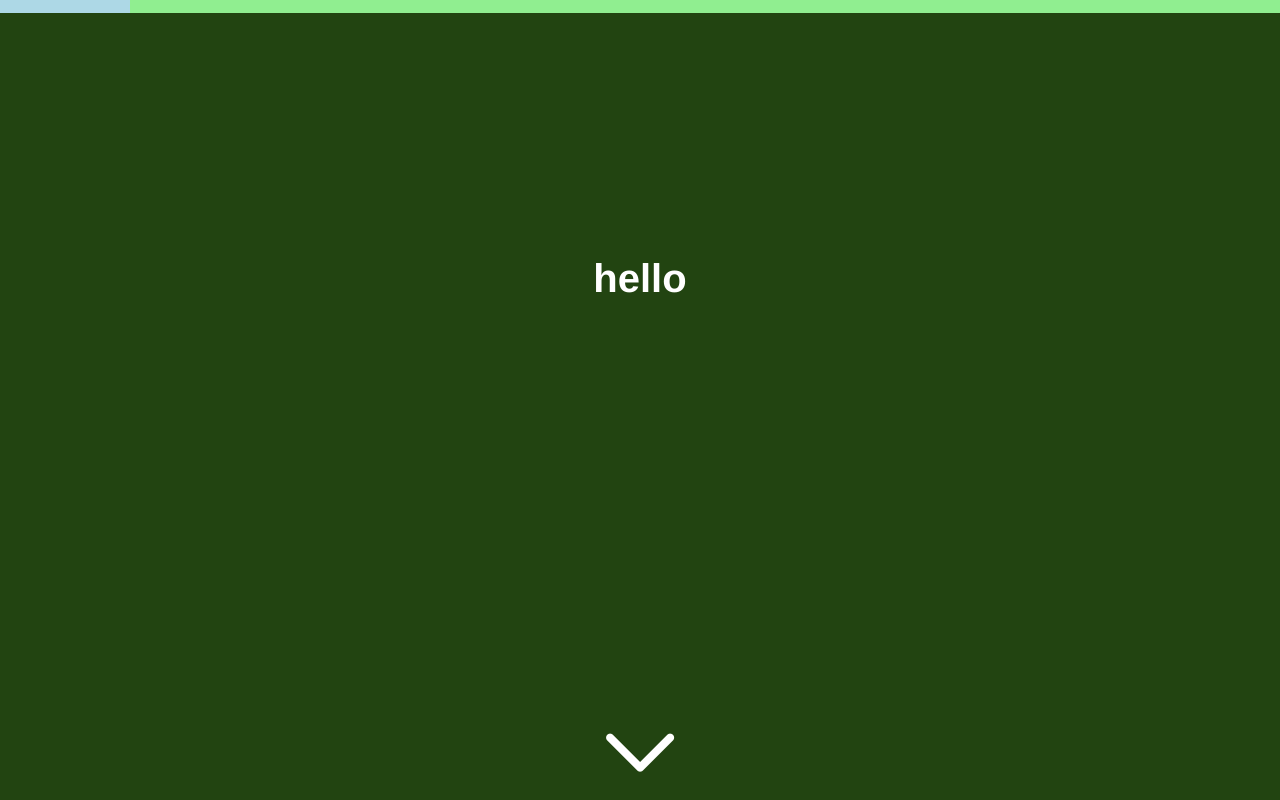
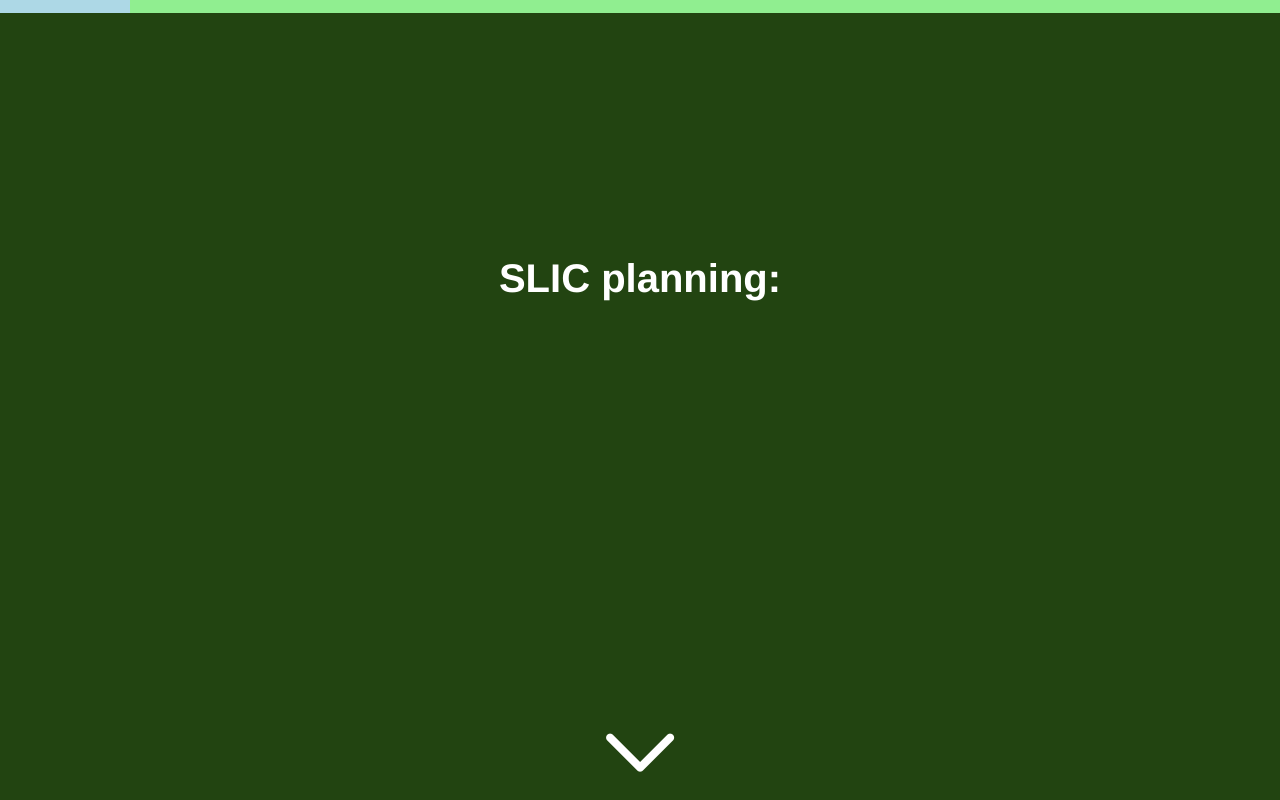
Before and after one commit to jgeller11/SLIC, a plain HTML site: page index.html in a window 1280 px wide. Shown: the top 800 px of the page. Drawn offline with Linux system fonts and the light colour scheme.

Commit message:
changed a word

```diff
--- a/index.html
+++ b/index.html
@@ -27,7 +27,7 @@
 
     </ul>
     <div class="eric parallaxBackground" id="whiteboard">
-        <h1 style="margin: 20%; width:60%; text-align: center; color: white;"> hello </h1>
+        <h1 style="margin: 20%; width:60%; text-align: center; color: white;"> SLIC planning: </h1>
     </div>
     <div class="downArrow" id="downArrow"></div>
     <div id="journal" class="parallaxBackground" style="background-color: white; position: relative; width: 88%; top: 100%; min-height: 500%; padding: 6%;">
```
